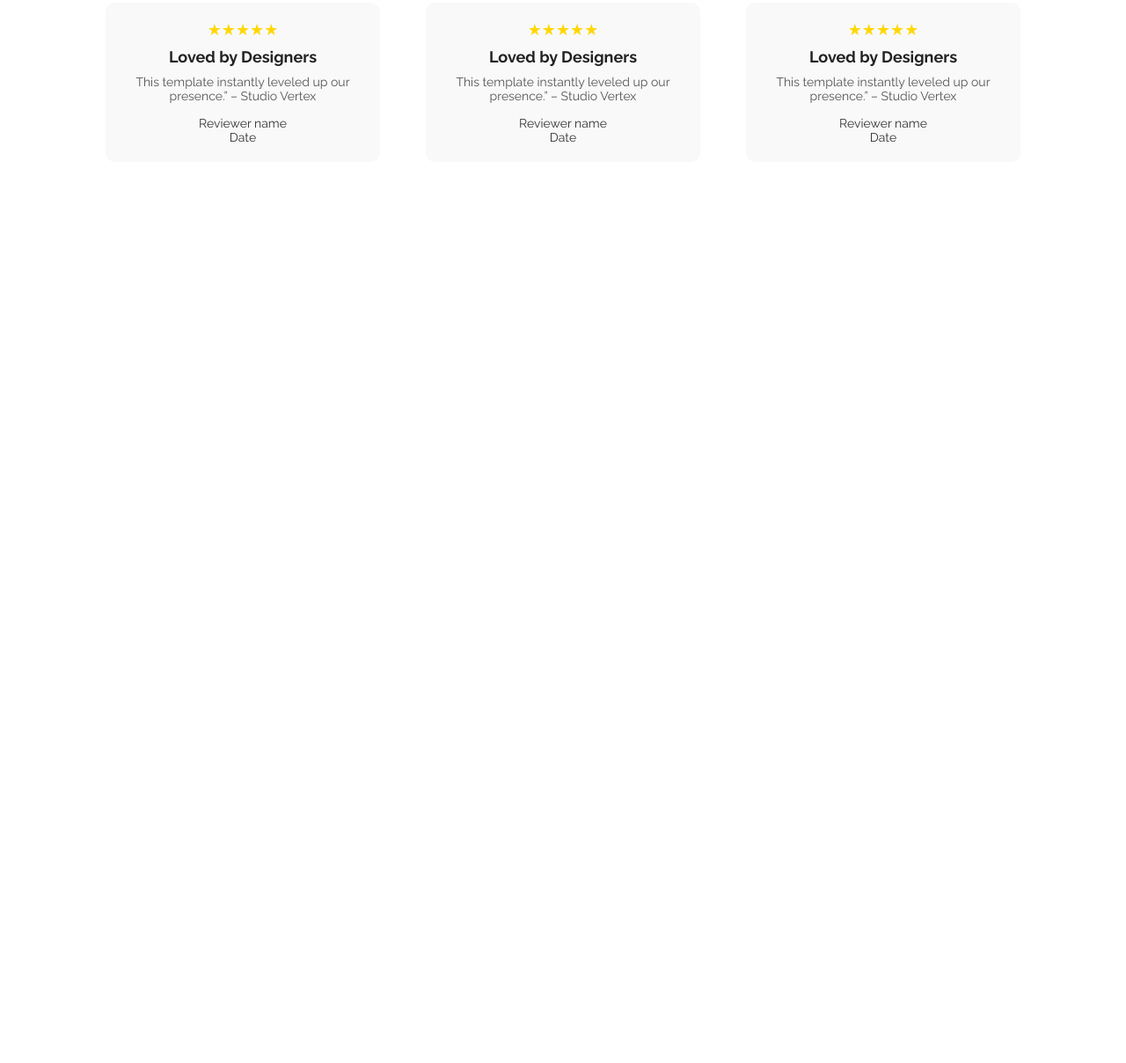
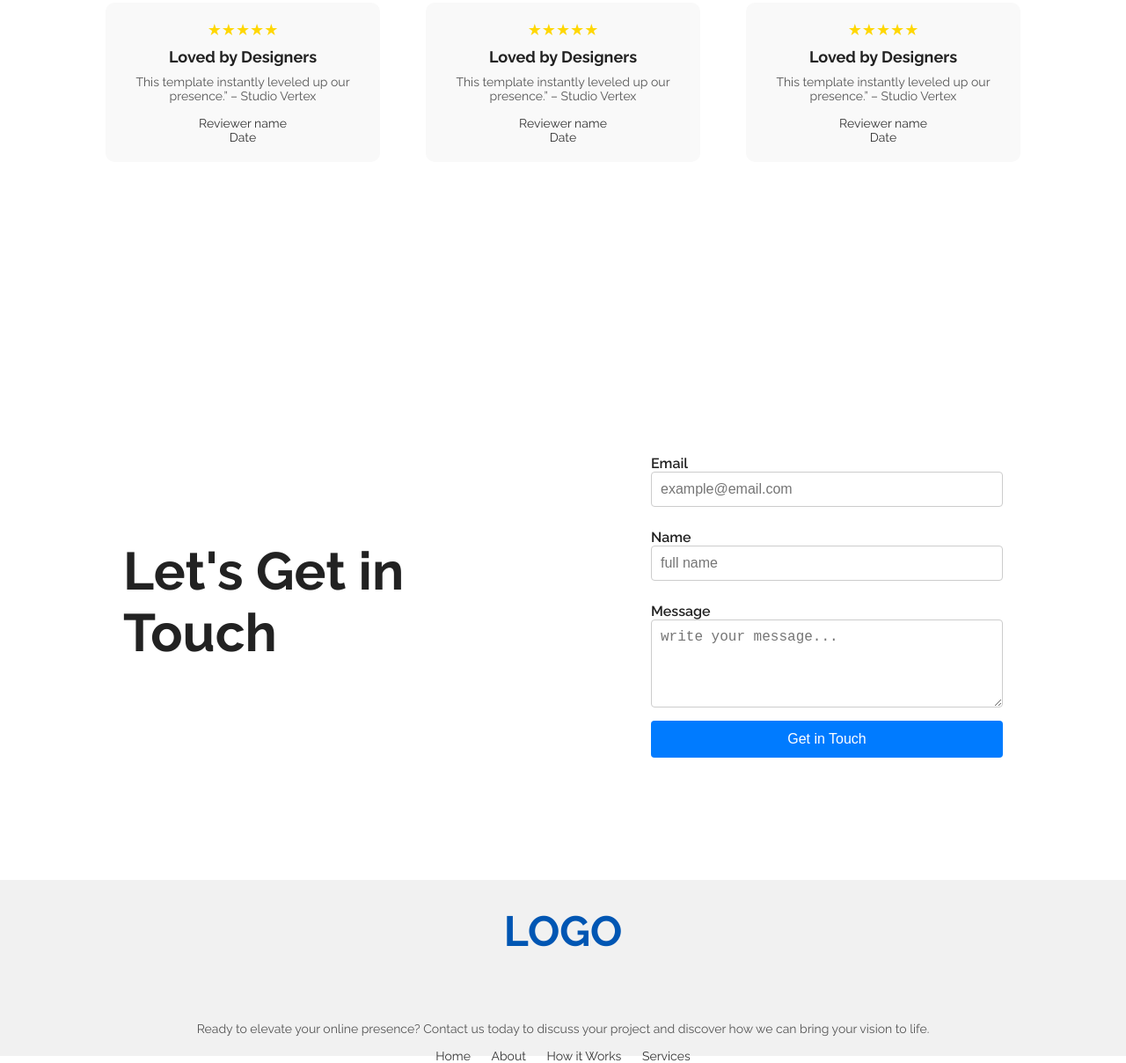
Before and after one commit to masbahulalam/first-assignment, a plain HTML site: page index.html in a window 1280 px wide. Shown: the part 1636-2844 px from the top of the page at 88% size. Before the commit the page ends 2004 px from the top, so only its background shows below. Drawn offline with Linux system fonts and the light colour scheme.

Commit message:
added section title label input name email massage touch button footer hover effect

```diff
--- a/index.html
+++ b/index.html
@@ -77,10 +77,36 @@
     </div>
   </div>
 </div>
+      <section class="contact-section">
+    <div class="contact-text">Let's Get in <br> Touch</div>
 
-    <footer>
+    <form class="contact-form">
+      <label for="email">Email</label>
+      <input type="email" id="email" placeholder="example@email.com" />
 
-    </footer>
+      <label for="name">Name</label>
+      <input type="text" id="name" placeholder="full name" />
+
+      <label for="message">Message</label>
+      <textarea id="message" placeholder="write your message..."></textarea>
+
+      <button type="submit">Get in Touch</button>
+    </form>
+  </section>
+<footer class="footer">
+    <div class="footer-logo">LOGO</div>
+    <div class="footer-text">
+      Ready to elevate your online presence? Contact us today to discuss your project and discover how we can bring your vision to life.
+    </div>
+    <div class="footer-nav">
+      <a href="#">Home</a>
+      <a href="#">About</a>
+      <a href="#">How it Works</a>
+      <a href="#">Services</a>
+    </div>
+  </footer>
+
+
 
 </body>
 </html>
--- a/style/project.css
+++ b/style/project.css
@@ -234,3 +234,97 @@ body {
   font-size: 14px;
   color: #333;
 }
+.contact-section {
+  display: flex;
+  width: 1040px;
+  height: 632px;
+  padding: 20px;
+  justify-content: space-between;
+  align-items: center;
+  margin: auto;
+
+
+}
+
+.contact-text {
+  width: 532px;
+  height: 220px;
+  font-size: 60px;
+  font-weight: bold;
+  display: flex;
+  align-items: center;
+
+}
+
+.contact-form {
+  display: flex;
+  flex-direction: column;
+  justify-content: center;
+  width: 400px;
+}
+
+.contact-form label {
+  font-weight: 600;
+  margin-top: 10px;
+}
+
+.contact-form input,
+.contact-form textarea {
+  margin-bottom: 15px;
+  padding: 10px;
+  font-size: 16px;
+  border: 1px solid #ccc;
+  border-radius: 4px;
+}
+
+.contact-form textarea {
+  height: 100px;
+  resize: vertical;
+}
+
+.contact-form button {
+  background-color: #007bff;
+  color: white;
+  padding: 12px;
+  font-size: 16px;
+  border: none;
+  border-radius: 4px;
+  cursor: pointer;
+}
+
+.footer {
+  height: 200px;
+  background-color: #f1f1f1;
+  text-align: center;
+  padding: 30px;
+}
+
+.footer-logo {
+  width: 291px;
+  height: 121px;
+  margin: 0 auto;
+  font-size: 48px;
+  font-weight: bold;
+  color: #0056b3;
+}
+
+.footer-text {
+  margin-top: 10px;
+  color: #555;
+  font-size: 14px;
+}
+
+.footer-nav {
+  margin-top: 15px;
+  font-size: 14px;
+}
+
+.footer-nav a {
+  margin: 0 10px;
+  text-decoration: none;
+  color: #333;
+}
+a:hover{
+  background-color: yellow;
+
+}
```
